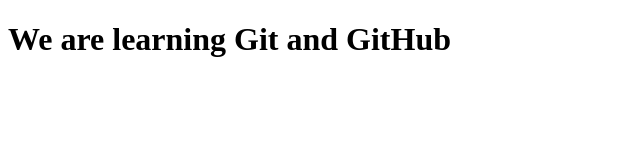
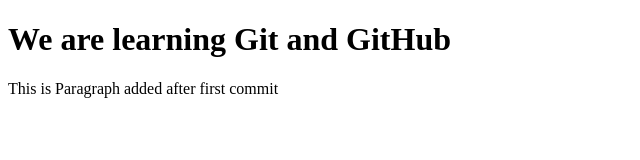
Before and after one commit to dhumalpooja2004/git-practice2, a plain HTML site: page index.html in a window 1280 px wide. Shown: the whole page, without its empty margins (0-640 px from the left). Drawn offline with Linux system fonts and the light colour scheme.

Commit message:
paragraph added

```diff
--- a/index.html
+++ b/index.html
@@ -5,5 +5,8 @@
 </head>
 <body>
     <h1>We are learning Git and GitHub</h1>
+    <p>
+      This is Paragraph added after first commit
+    </p>
 </body>
 </html>
```
